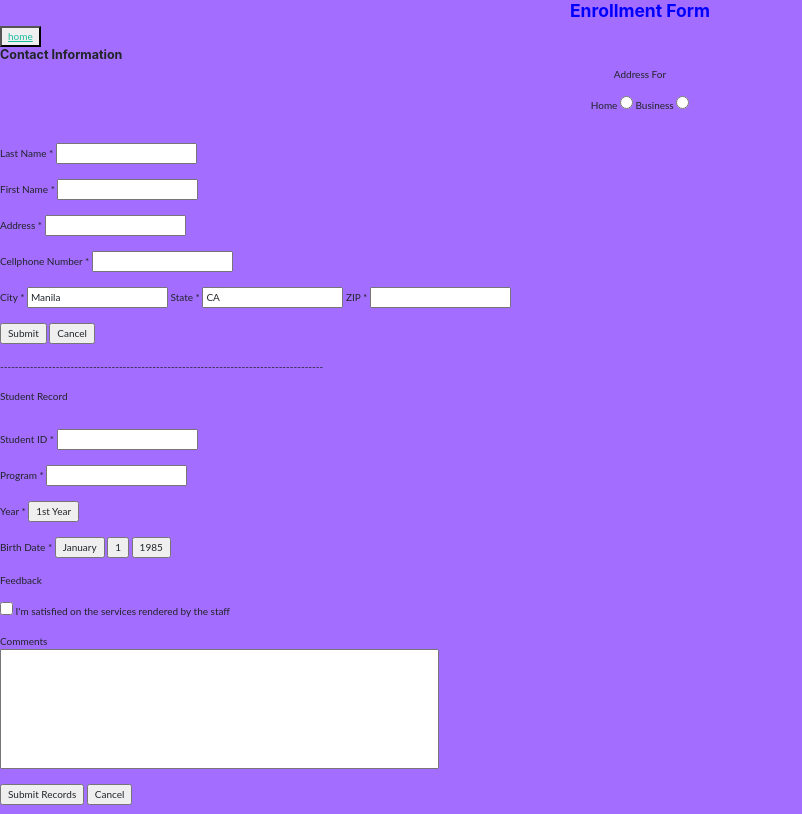
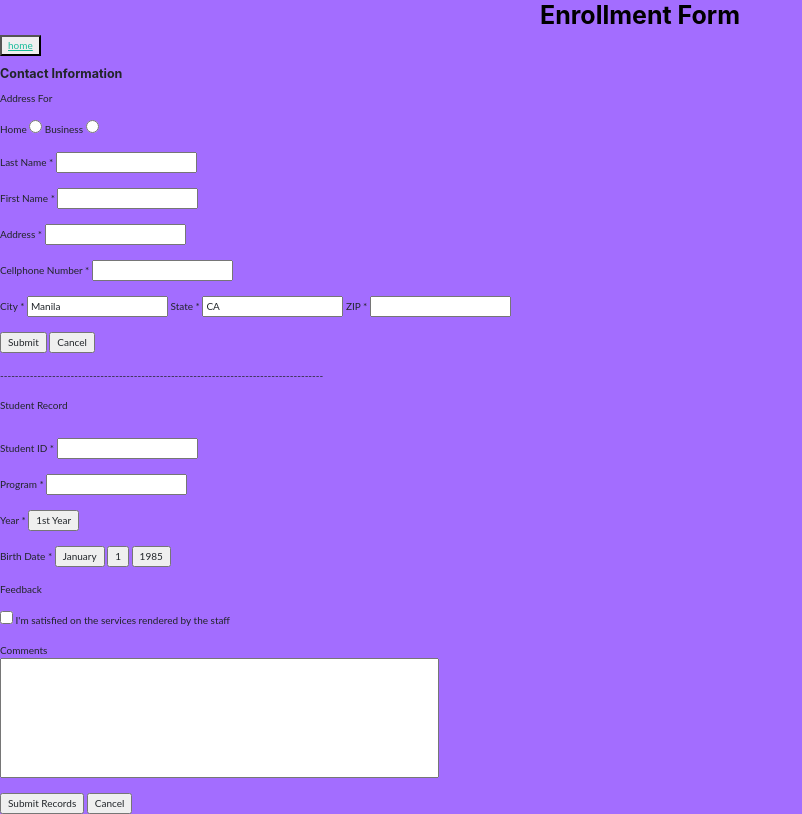
Before and after one commit to Rafa1921/2itG_demo, a plain HTML site: page form.html in a window 1280 px wide. Shown: the whole page, without its empty margins (0-802 px from the left). Drawn offline with nearby package versions, Linux system fonts and the light colour scheme.

Commit message:
Edited format of spacing

```diff
--- a/form.html
+++ b/form.html
@@ -15,21 +15,18 @@
 <body style="background-color: rgb(163, 109, 288);">
 
   <center>
-  <h3 style="color:Blue">Enrollment Form</h3>
+  <h1 style="color:Black">Enrollment Form</h1>
   </center>
 
   <button>
     <a href="homepage.html">home</a>
   </button>
 
-  <h5>Contact Information</h5>
+  <p><h5>Contact Information</h5></p>
 
-
-  <center>
   <p>Address For</p>
   Home <input type="radio">
   Business  <input type="radio">
-  </center>
   <br><br>
   Last Name * <input type="text">
   <br><br>
```
